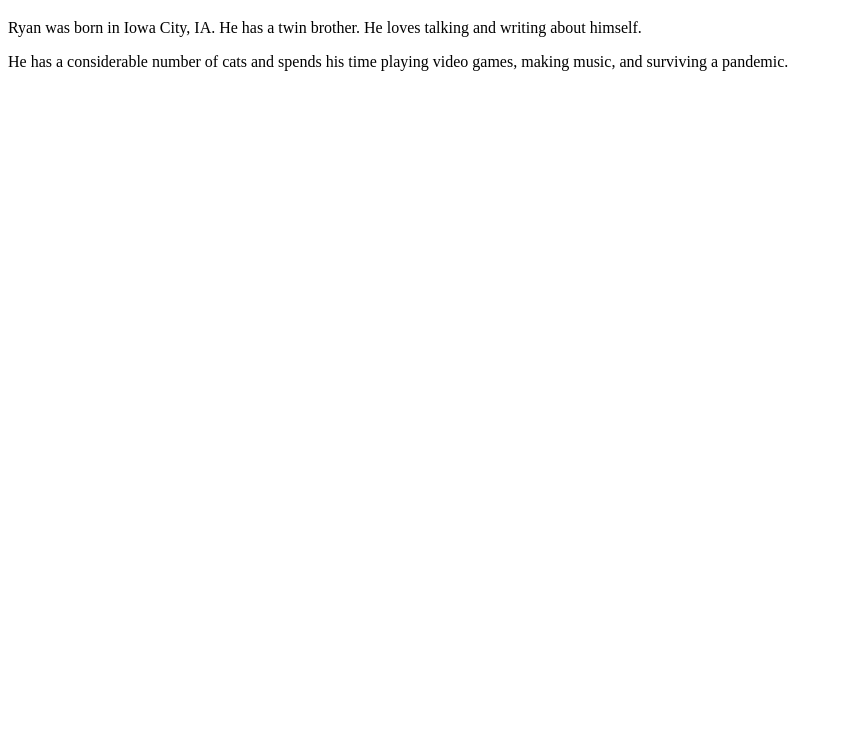
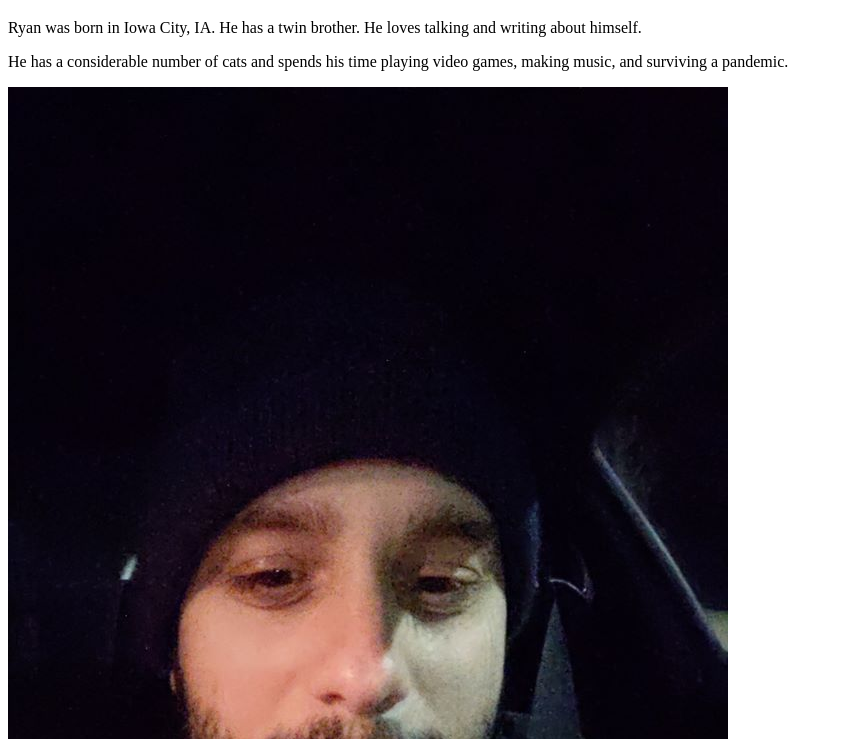
Before and after one commit to ryanlmills/about-ryan, a plain HTML site: page index.html in a window 1280 px wide. Shown: the part 61-800 px from the top of the page, without its empty margins (0-843 px from the left). Drawn offline with Linux system fonts and the light colour scheme.

Commit message:
initial commit

```diff
--- a/index.html
+++ b/index.html
@@ -8,5 +8,6 @@
 		<h1>Info About Me (Ryan)</h1>
 		<p>Ryan was born in Iowa City, IA. He has a twin brother. He loves talking and writing about himself.</p>
 		<p>He has a considerable number of cats and spends his time playing video games, making music, and surviving a pandemic.</p>
+		<img src="./ryan.jpg">
 	</body>
 </html>
```
Also changed, not shown: ryan.jpg (added).
